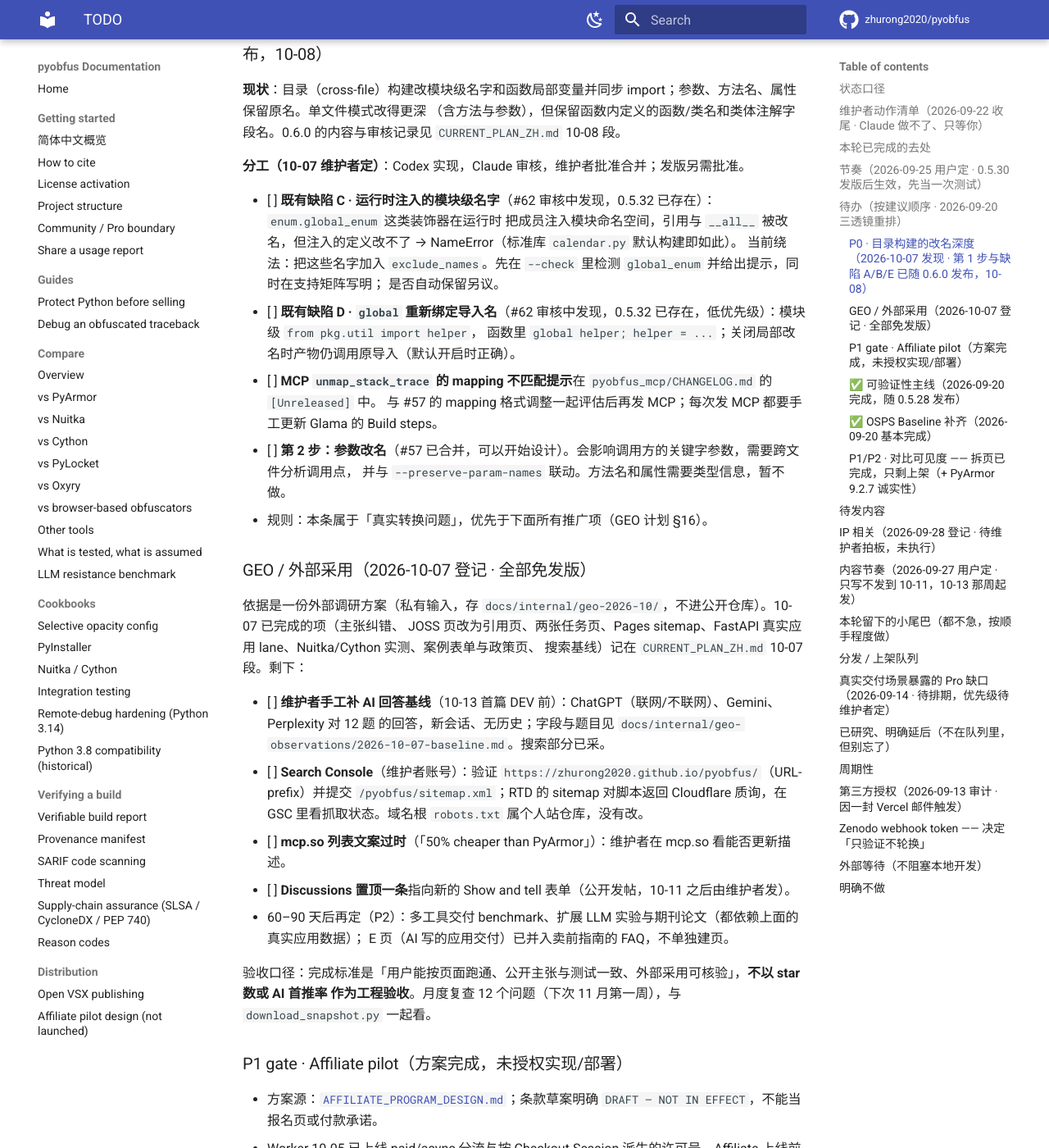
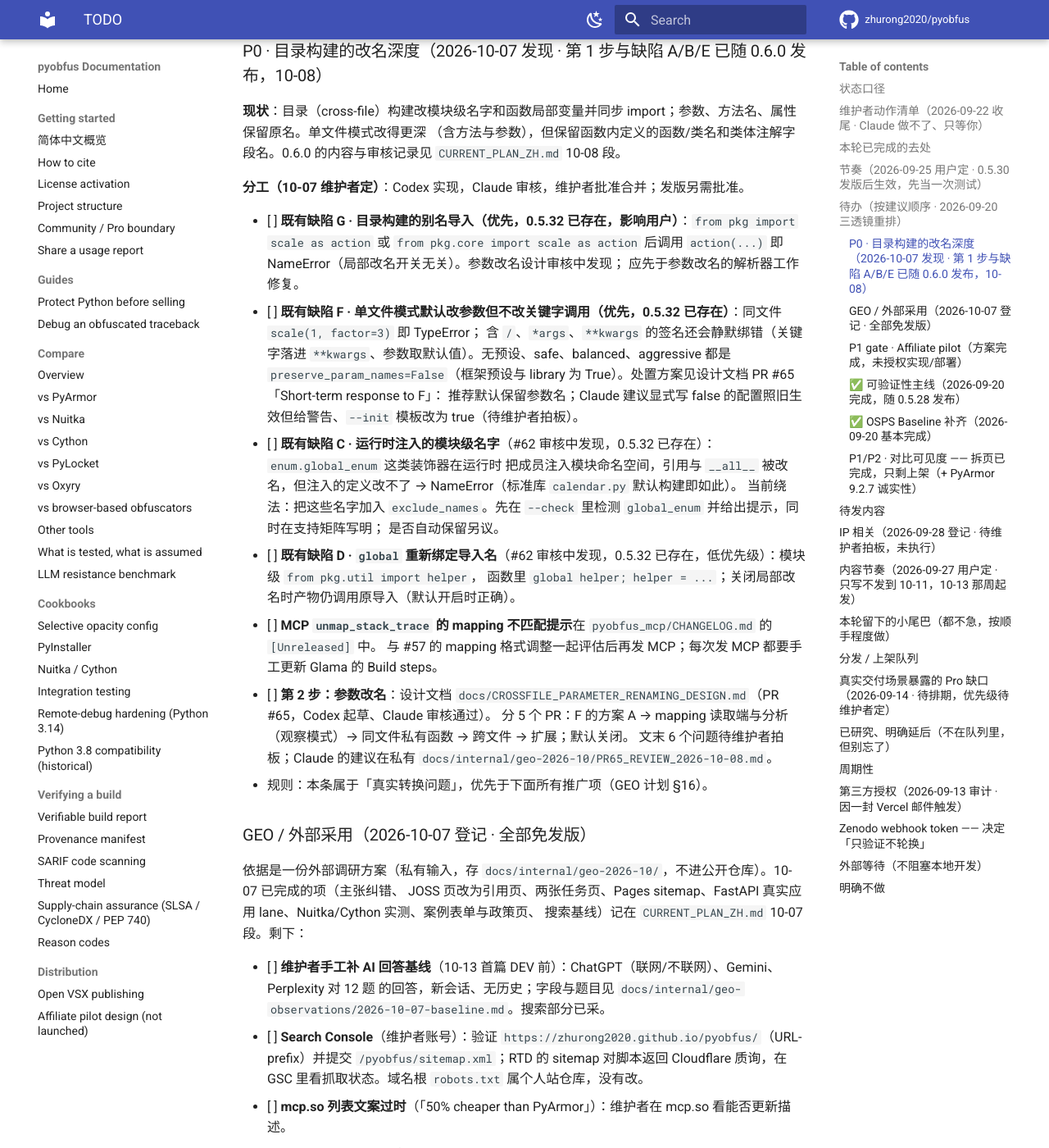
Before and after one commit to zhurong2020/pyobfus, an MkDocs documentation site: the page built from docs/TODO.md, in a window 1280 px wide and 1400 px high, scrolled down 5510 px. Shown: the whole window at 82% size. Built offline with MkDocs 1.6.1 and Material for MkDocs 9.7.7, drawn with Linux system fonts in a browser that asks for light colours; comment, search, counter and statistics services are not loaded; some of the changed text lies outside the part shown.

Commit message:
docs: queue defects F and G after the parameter design review
The #65 design review confirmed two pre-existing bugs: single-file builds
rename parameters but not keyword call sites (F, including silent
misbinding), and directory builds break aliased from-imports (G). Both
are in TODO with the recommended order G, F, then parameter renaming.

Co-Authored-By: Claude Opus 5.5 <noreply@anthropic.com>

```diff
--- a/docs/TODO.md
+++ b/docs/TODO.md
@@ -5,7 +5,7 @@
 顺序做」，不记录历史。依据与实测证据见
 [`FEATURE_EXPANSION_RESEARCH_2026-09-12.md`](FEATURE_EXPANSION_RESEARCH_2026-09-12.md)。
 
-最后更新：2026-10-08（发布 Core `0.6.0`：目录构建改函数局部变量 + 三个 0.5.32 既有缺陷修复，PyPI/PEP 740/Release/Zenodo `23228339` 已核。此前同日：Claude 交叉审核 #57/#59/#60，修复 #57 三处问题后三个 PR 全部 squash 合并：main `f65be9a`/`26337d8`/`81df698`，未发版；P0 第 1 步完成，新登记两个既有转换缺陷与四条非阻断跟进，见「P0 · 目录构建的改名深度」。上一轮 2026-10-07 晚：同日发 0.5.31 与 0.5.32，静默期按「影响用户的 bug」例外提前结束，10-25 复盘照做；PR #57 审核意见已给 Codex；新增维护者动作：是否通知 Pro 客户升级。此前同日：GEO 计划第一轮完成，剩余项见「GEO / 外部采用」；新增 P0「目录构建的改名深度」。上一轮 2026-10-05：Stripe/许可线：两笔新购核对、结账页文案与激活说明更新、Worker 只对已付款发号并部署、webhook 加 async 订阅；新增维护者清单 5 项见下。上一轮 2026-09-30：下载数据留存收口：只保留决策摘要，10-25 复盘后改为月度留存；所有暂不发版的后续改进继续按本文件的触发条件与节奏跟踪。上一轮 09-28：新增「IP 相关」段：专利标识、专有许可专利条款、发版清单 Apache 边界检查，待拍板；选题池加第 7 篇「混淆后让 AI 助手继续帮你调试」并排进 11-24；落地页加 JSON-LD 结构化数据；周一巡检：plugin 锁由 Rudy 09-28 升级到 Anthropic 内部、等其跟进；GitHub 流量来源已并进 `download_snapshot.py`；第 2 篇草稿已写。上一轮 09-27：新增「内容节奏」段：只写不发到 10-11、10-13 那周起 DEV 双周一篇，知乎选定为中文开发者渠道先记录，第 1 篇草稿已写；Show HN 最终结果补记；上一轮 09-26：Claude plugin 孤儿锁已按 Rudy 要求补齐账号核查、workspace ID 与两张截图并在原线程回复，现等后端处理；上一轮 09-25：trial 现状核查 + KV 备份 P0 当日完成；09-24：awesome-python PR #3352 当日被维护者关闭，理由是采用量，见「分发 / 上架队列」；
+最后更新：2026-10-08（参数改名设计 PR #65 审核；新登记缺陷 F、G。同日发布 Core `0.6.0`：目录构建改函数局部变量 + 三个 0.5.32 既有缺陷修复，PyPI/PEP 740/Release/Zenodo `23228339` 已核。此前同日：Claude 交叉审核 #57/#59/#60，修复 #57 三处问题后三个 PR 全部 squash 合并：main `f65be9a`/`26337d8`/`81df698`，未发版；P0 第 1 步完成，新登记两个既有转换缺陷与四条非阻断跟进，见「P0 · 目录构建的改名深度」。上一轮 2026-10-07 晚：同日发 0.5.31 与 0.5.32，静默期按「影响用户的 bug」例外提前结束，10-25 复盘照做；PR #57 审核意见已给 Codex；新增维护者动作：是否通知 Pro 客户升级。此前同日：GEO 计划第一轮完成，剩余项见「GEO / 外部采用」；新增 P0「目录构建的改名深度」。上一轮 2026-10-05：Stripe/许可线：两笔新购核对、结账页文案与激活说明更新、Worker 只对已付款发号并部署、webhook 加 async 订阅；新增维护者清单 5 项见下。上一轮 2026-09-30：下载数据留存收口：只保留决策摘要，10-25 复盘后改为月度留存；所有暂不发版的后续改进继续按本文件的触发条件与节奏跟踪。上一轮 09-28：新增「IP 相关」段：专利标识、专有许可专利条款、发版清单 Apache 边界检查，待拍板；选题池加第 7 篇「混淆后让 AI 助手继续帮你调试」并排进 11-24；落地页加 JSON-LD 结构化数据；周一巡检：plugin 锁由 Rudy 09-28 升级到 Anthropic 内部、等其跟进；GitHub 流量来源已并进 `download_snapshot.py`；第 2 篇草稿已写。上一轮 09-27：新增「内容节奏」段：只写不发到 10-11、10-13 那周起 DEV 双周一篇，知乎选定为中文开发者渠道先记录，第 1 篇草稿已写；Show HN 最终结果补记；上一轮 09-26：Claude plugin 孤儿锁已按 Rudy 要求补齐账号核查、workspace ID 与两张截图并在原线程回复，现等后端处理；上一轮 09-25：trial 现状核查 + KV 备份 P0 当日完成；09-24：awesome-python PR #3352 当日被维护者关闭，理由是采用量，见「分发 / 上架队列」；
 `pyobfus-runtime` 0.1.0 已通过 OIDC/PEP 740 发布并完成 PyPI 验收；
 删除已完全合入 `main` 的本地及远端 `spike/mcp-sdk-2x` 空壳分支；
 修正本文件把已随 0.5.28 发布的邮箱 trial 误列为待实现、仍称 0.5.27 为当前版本的状态漂移。
@@ -160,6 +160,13 @@ provenance 项收拢为**一条主线抬为 P0**；**明确不追** PyArmor 的
 
 **分工（10-07 维护者定）**：Codex 实现，Claude 审核，维护者批准合并；发版另需批准。
 
+- [ ] **既有缺陷 G · 目录构建的别名导入（优先，0.5.32 已存在，影响用户）**：`from pkg import scale as action` 或
+      `from pkg.core import scale as action` 后调用 `action(...)` 即 NameError（局部改名开关无关）。参数改名设计审核中发现；
+      应先于参数改名的解析器工作修复。
+- [ ] **既有缺陷 F · 单文件模式默认改参数但不改关键字调用（优先，0.5.32 已存在）**：同文件 `scale(1, factor=3)` 即 TypeError；
+      含 `/`、`*args`、`**kwargs` 的签名还会静默绑错（关键字落进 `**kwargs`、参数取默认值）。无预设、safe、balanced、aggressive
+      都是 `preserve_param_names=False`（框架预设与 library 为 True）。处置方案见设计文档 PR #65「Short-term response to F」：
+      推荐默认保留参数名；Claude 建议显式写 false 的配置照旧生效但给警告、`--init` 模板改为 true（待维护者拍板）。
 - [ ] **既有缺陷 C · 运行时注入的模块级名字**（#62 审核中发现，0.5.32 已存在）：`enum.global_enum` 这类装饰器在运行时
       把成员注入模块命名空间，引用与 `__all__` 被改名，但注入的定义改不了 → NameError（标准库 `calendar.py` 默认构建即如此）。
       当前绕法：把这些名字加入 `exclude_names`。先在 `--check` 里检测 `global_enum` 并给出提示，同时在支持矩阵写明；
@@ -168,8 +175,9 @@ provenance 项收拢为**一条主线抬为 P0**；**明确不追** PyArmor 的
       函数里 `global helper; helper = ...`；关闭局部改名时产物仍调用原导入（默认开启时正确）。
 - [ ] **MCP `unmap_stack_trace` 的 mapping 不匹配提示**在 `pyobfus_mcp/CHANGELOG.md` 的 `[Unreleased]` 中。
       与 #57 的 mapping 格式调整一起评估后再发 MCP；每次发 MCP 都要手工更新 Glama 的 Build steps。
-- [ ] **第 2 步：参数改名**（#57 已合并，可以开始设计）。会影响调用方的关键字参数，需要跨文件分析调用点，
-      并与 `--preserve-param-names` 联动。方法名和属性需要类型信息，暂不做。
+- [ ] **第 2 步：参数改名**：设计文档 `docs/CROSSFILE_PARAMETER_RENAMING_DESIGN.md`（PR #65，Codex 起草、Claude 审核通过）。
+      分 5 个 PR：F 的方案 A → mapping 读取端与分析（观察模式）→ 同文件私有函数 → 跨文件 → 扩展；默认关闭。
+      文末 6 个问题待维护者拍板；Claude 的建议在私有 `docs/internal/geo-2026-10/PR65_REVIEW_2026-10-08.md`。
 - 规则：本条属于「真实转换问题」，优先于下面所有推广项（GEO 计划 §16）。
 
 ### GEO / 外部采用（2026-10-07 登记 · 全部免发版）
```
Also changed, not shown: CLAUDE.md (+3 -1 lines), docs/CURRENT_PLAN_ZH.md (+5 -0 lines).
